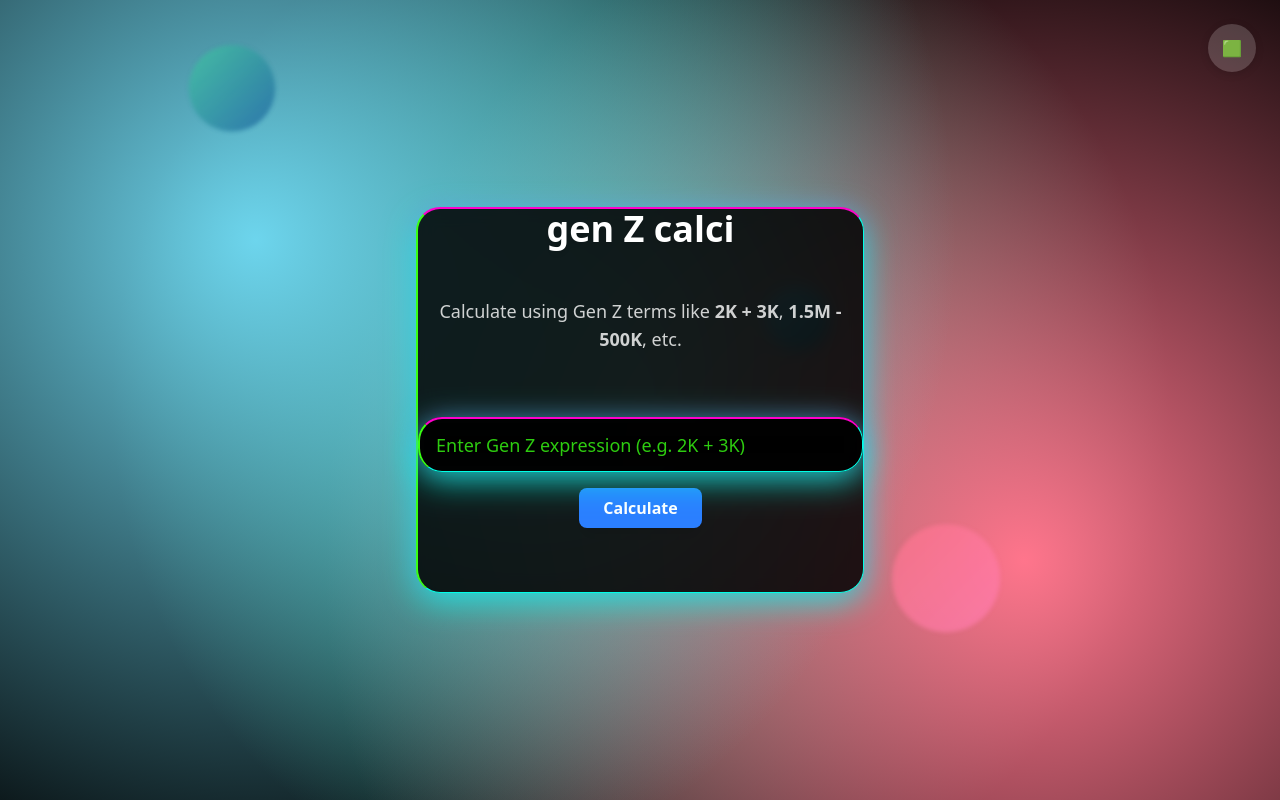
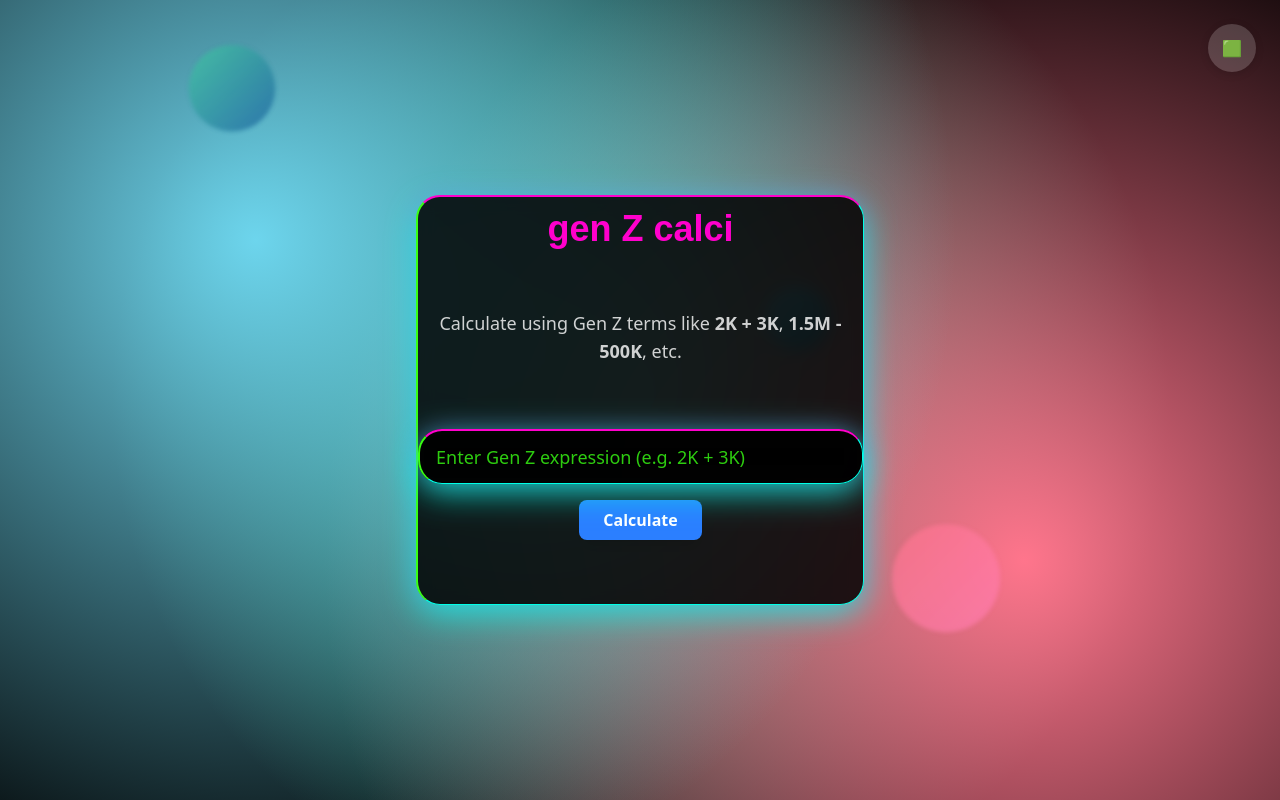
Before and after one commit to mohtashimnawaz/genzcalc, a Next.js app: page / in a window 1280 px wide. Built offline with nearby package versions, Linux system fonts and the light colour scheme.

Commit message:
last before release

```diff
--- a/src/app/globals.css
+++ b/src/app/globals.css
@@ -1,3 +1,23 @@
+.website-title {
+  padding: 12px 48px;
+  color: var(--primary-color, #00ffe7);
+  background: linear-gradient(to right, #ff00cc 0, #00ffe7 10%, #ff00cc 20%);
+  background-position: 0;
+  -webkit-background-clip: text;
+  -webkit-text-fill-color: transparent;
+  animation: shine 2s infinite linear;
+  animation-fill-mode: forwards;
+  -webkit-text-size-adjust: none;
+  text-decoration: none;
+  white-space: nowrap;
+  font-family: "Poppins", sans-serif;
+  --background-position-final: 340px;
+}
+
+@keyframes shine {
+  0% { background-position: 0; }
+  100% { background-position: var(--background-position-final, 340px); }
+}
 input[type="text"].glass-card {
   color: #00ffe7;
   caret-color: #00ffe7;
--- a/src/app/page.tsx
+++ b/src/app/page.tsx
@@ -94,7 +94,7 @@ export default function Home() {
         {dark ? "🖤" : "🟩"}
       </div>
       <main className="flex flex-col gap-10 items-center w-full max-w-md z-10 glass-card shadow-2xl">
-        <h1 className="text-4xl font-bold text-white drop-shadow-lg mb-2 text-center">gen Z calci</h1>
+  <h1 className="text-4xl font-bold mb-2 text-center website-title">gen Z calci</h1>
         <p className="text-lg text-white/80 mb-6 text-center">Calculate using Gen Z terms like <span className="font-bold">2K + 3K</span>, <span className="font-bold">1.5M - 500K</span>, etc.</p>
         <form className="w-full flex flex-col gap-4 items-center" onSubmit={handleCalculate}>
           <input
```
Also changed, not shown: 1 other file (tests, documents, lock files or other folders).
